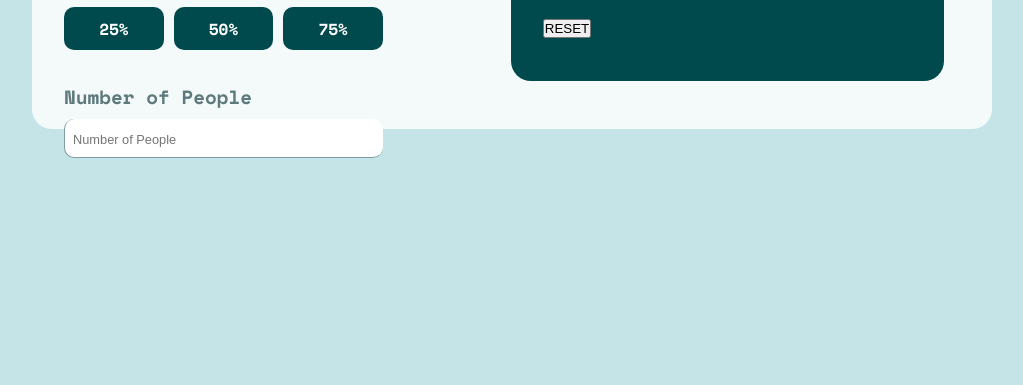
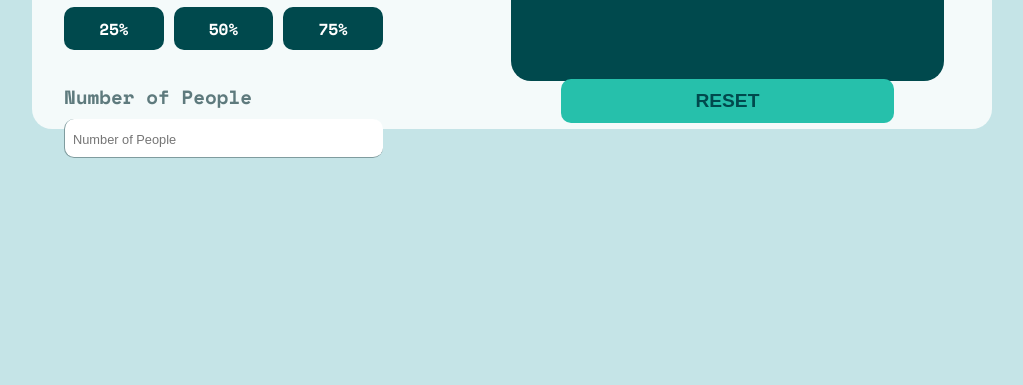
Before and after one commit to morshedulmunna/Tip-calculator, a plain HTML site: page index.html in a window 1280 px wide. Shown: the part 415-800 px from the top of the page, without its empty margins (128-1151 px from the left). Drawn offline with nearby package versions, Linux system fonts and the light colour scheme.

Commit message:
Reset Button Addred

```diff
--- a/index.html
+++ b/index.html
@@ -37,12 +37,14 @@
         </div>
         <div class="result_wrapper">
           <div class="text">
-            <p>Tip Amount</p>
+            <p>Total Amount</p>
             <span>/ person </span>
           </div>
           <h1>$32.27</h1>
         </div>
-        <button>RESET</button>
+        <div class="btn">
+          <button id="btn">RESET</button>
+        </div>
       </div>
       <!--  -->
     </div>
--- a/style.css
+++ b/style.css
@@ -84,6 +84,7 @@ body {
   font-weight: 700;
   font-size: 1rem;
   border-radius: 10px;
+  cursor: pointer;
 }
 
 .result_area {
@@ -111,3 +112,20 @@ body {
   color: var(--primary);
   font-size: 3rem;
 }
+.btn {
+  text-align: center;
+  margin-top: 6rem;
+}
+#btn {
+  padding: 0.7rem 0rem;
+  background-color: var(--primary);
+  width: 90%;
+  outline: 0;
+  border: 0;
+  text-align: center;
+  border-radius: 10px;
+  color: var(--veryDark);
+  font-size: 1.2rem;
+  font-weight: 700;
+  cursor: pointer;
+}
```
